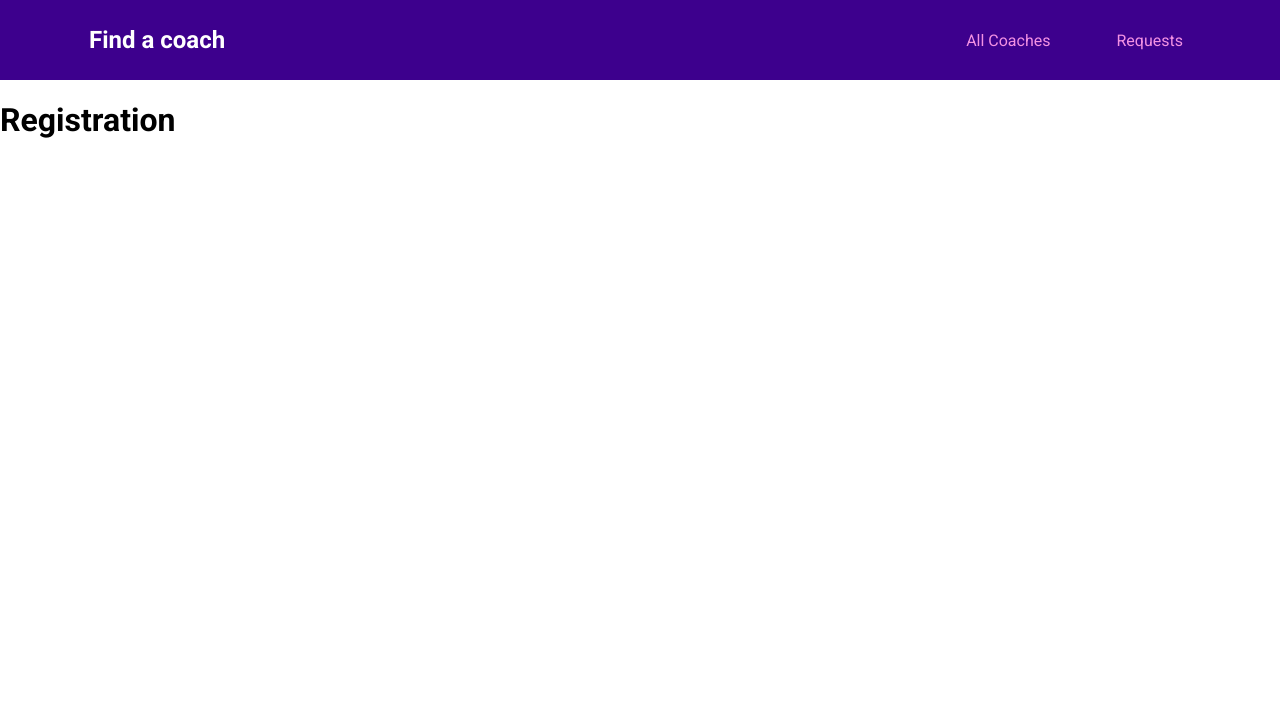
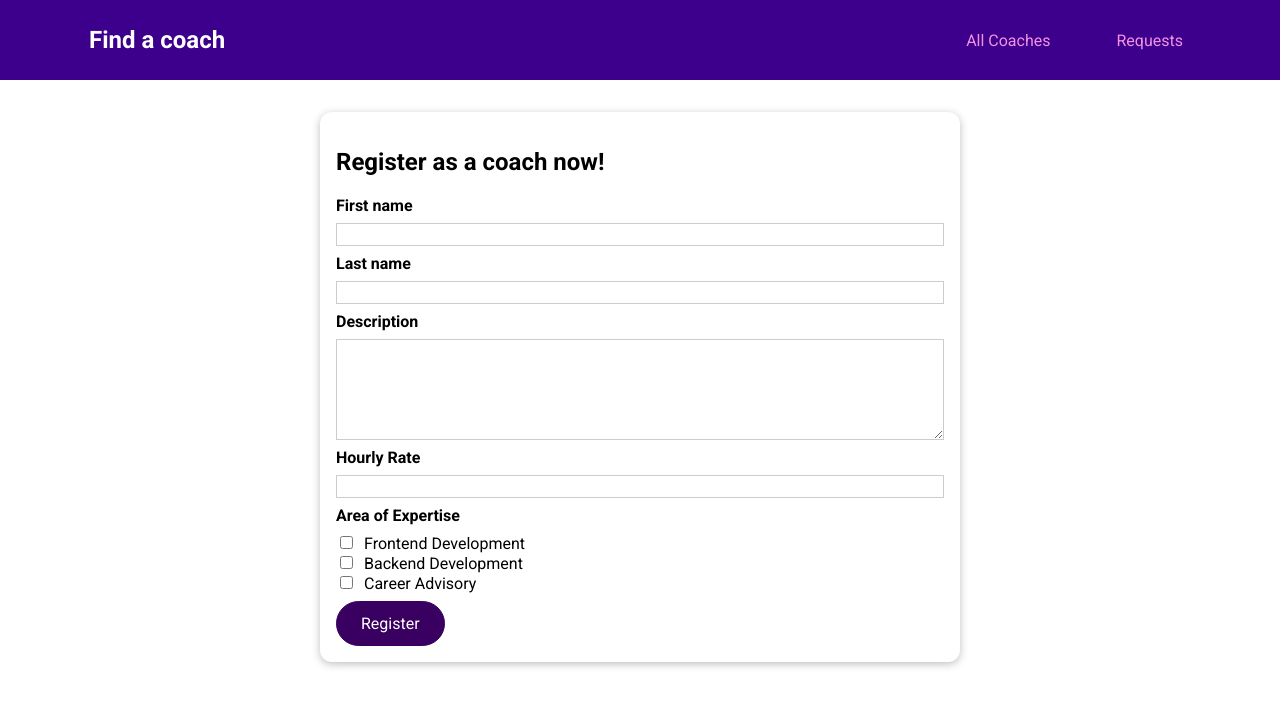
Before and after one commit to NuraiG/Web-app-using-Vue.js, a Vue app: page /register in a window 1280 px wide. Shown: the top 706 px of the page. Built offline with nearby package versions, Linux system fonts and the light colour scheme.

Commit message:
Added registration form

```diff
--- /dev/null
+++ b/src/components/coaches/CoachForm.vue
@@ -0,0 +1,119 @@
+<template>
+  <form @submit.prevent="submitForm">
+    <div class="form-control">
+      <label for="firstName">First name</label>
+      <input id="firstName" type="text" v-model.trim="firstName" />
+    </div>
+    <div class="form-control">
+      <label for="lastName">Last name</label>
+      <input id="lastName" type="text" v-model.trim="lastName" />
+    </div>
+    <div class="form-control">
+      <label for="description">Description</label>
+      <textarea id="description" rows="5" v-model.trim="description" />
+    </div>
+    <div class="form-control">
+      <label for="hourlyRate">Hourly Rate</label>
+      <input id="hourlyRate" type="number" v-model.number="rate" />
+    </div>
+    <div class="form-control">
+      <h3>Area of Expertise</h3>
+      <div>
+        <input type="checkbox" id="frontend" value="frontend" v-model="areas" />
+        <label for="frontend">Frontend Development</label>
+      </div>
+      <div>
+        <input type="checkbox" id="backend" value="backend" v-model="areas" />
+        <label for="backend">Backend Development</label>
+      </div>
+      <div>
+        <input type="checkbox" id="career" value="career" v-model="areas" />
+        <label for="career">Career Advisory</label>
+      </div>
+    </div>
+    <base-button>Register</base-button>
+  </form>
+</template>
+
+<script>
+export default {
+  data() {
+    return {
+      firstName: "",
+      lastName: "",
+      rate: "",
+      description: "",
+      areas: [],
+    };
+  },
+  methods: {
+    submitForm() {
+      const formData = {
+        first: this.firstName,
+        last: this.lastName,
+        rate: this.rate,
+        desc: this.description,
+        areas: this.areas,
+      };
+      console.log(formData);
+    },
+  },
+};
+</script>
+
+<style scoped>
+.form-control {
+  margin: 0.5rem 0;
+}
+
+label {
+  font-weight: bold;
+  display: block;
+  margin-bottom: 0.5rem;
+}
+
+input[type="checkbox"] + label {
+  font-weight: normal;
+  display: inline;
+  margin: 0 0 0 0.5rem;
+}
+
+input,
+textarea {
+  display: block;
+  width: 100%;
+  border: 1px solid #ccc;
+  font: inherit;
+}
+
+input:focus,
+textarea:focus {
+  background-color: #f0e6fd;
+  outline: none;
+  border-color: #3d008d;
+}
+
+input[type="checkbox"] {
+  display: inline;
+  width: auto;
+  border: none;
+}
+
+input[type="checkbox"]:focus {
+  outline: #3d008d solid 1px;
+}
+
+h3 {
+  margin: 0.5rem 0;
+  font-size: 1rem;
+}
+
+.invalid label {
+  color: red;
+}
+
+.invalid input,
+.invalid textarea {
+  border: 1px solid red;
+}
+</style>
--- a/src/pages/coaches/CoachRegistration.vue
+++ b/src/pages/coaches/CoachRegistration.vue
@@ -1,3 +1,17 @@
 <template>
-  <h1>Registration</h1>
+  <section>
+    <base-card>
+      <h2>Register as a coach now!</h2>
+      <coach-form></coach-form>
+    </base-card>
+  </section>
 </template>
+import CoachForm
+<script>
+import CoachForm from "../../components/coaches/CoachForm.vue";
+export default {
+  components: {
+    CoachForm,
+  },
+};
+</script>
```
